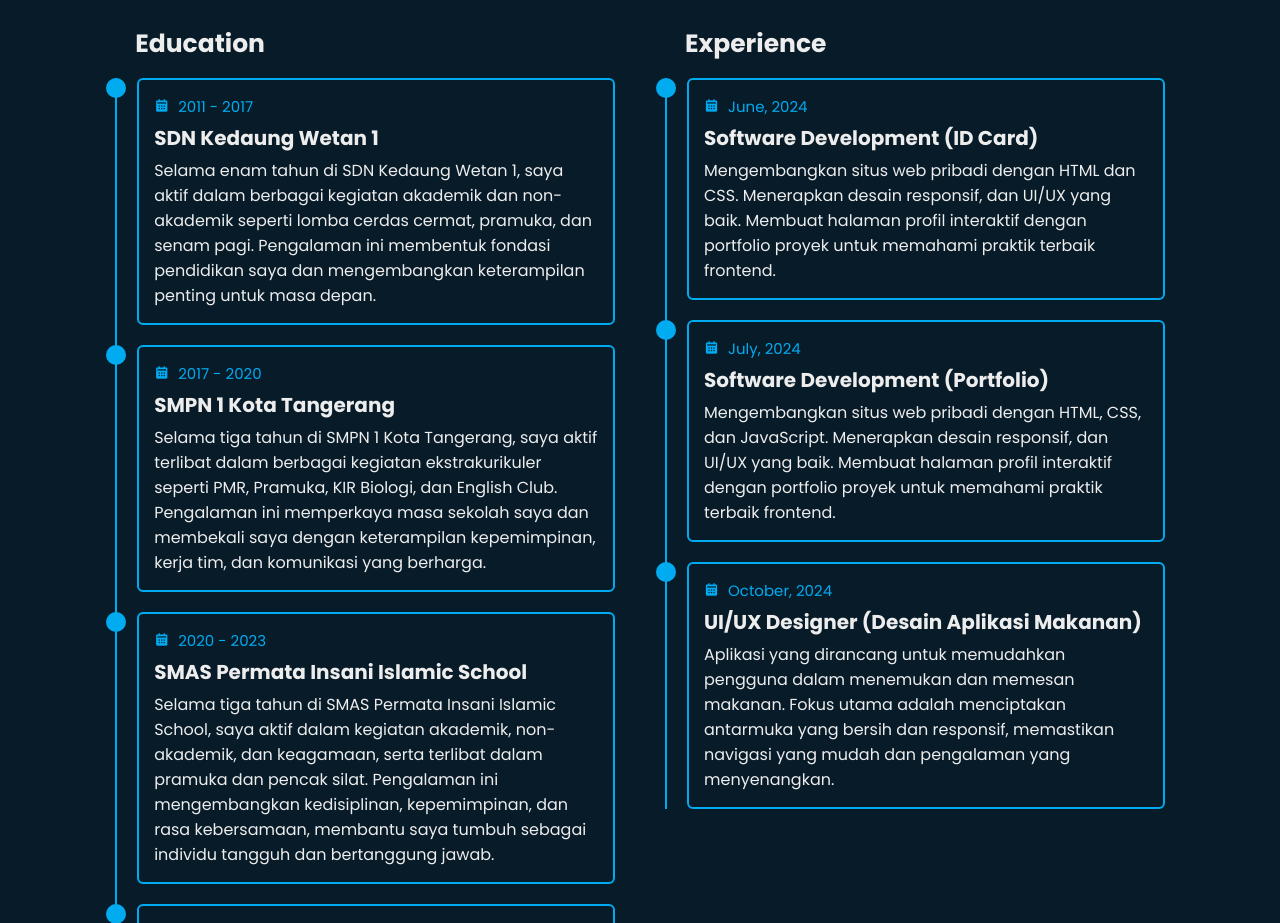
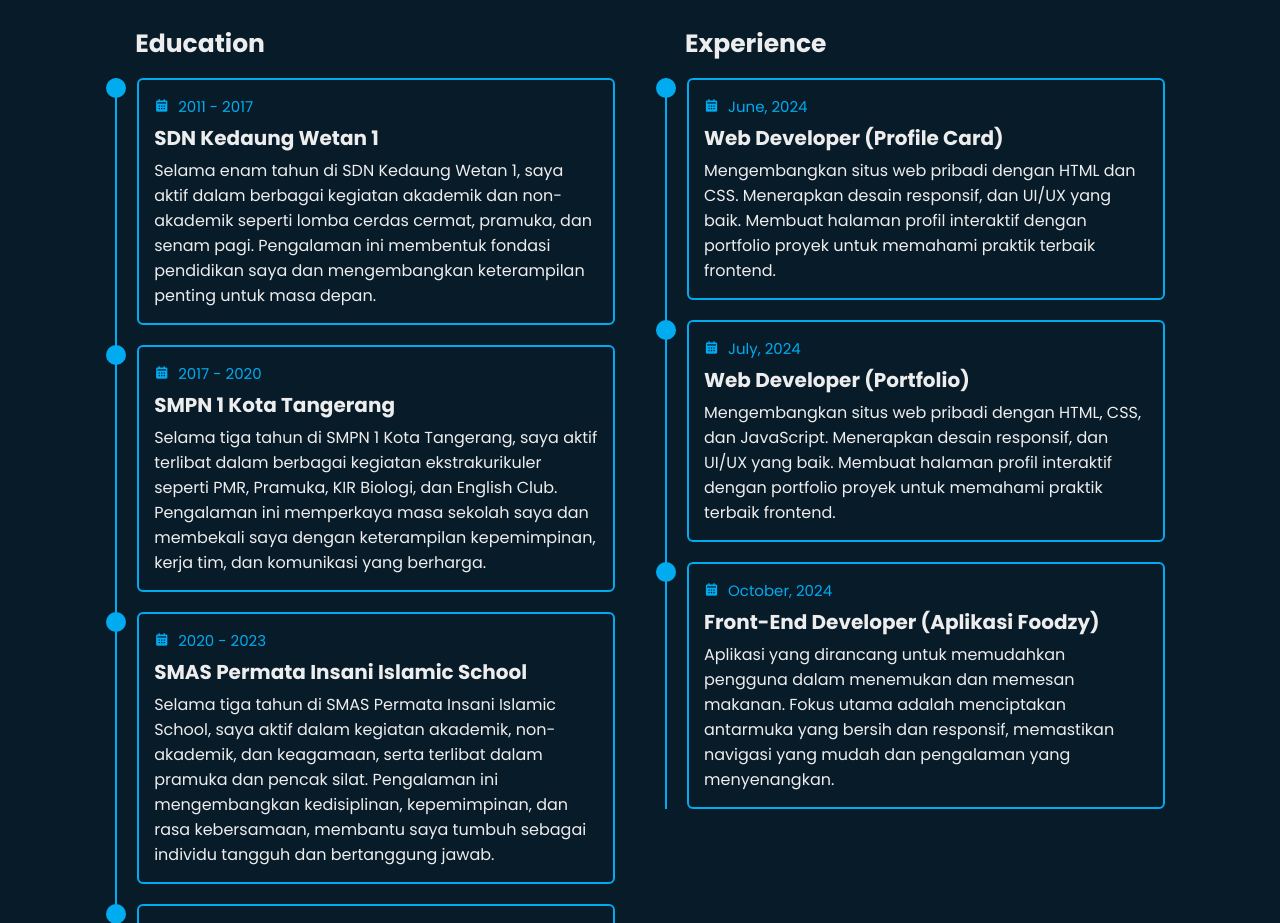
Before and after one commit to Nurfikriihsan/Portfolio_Update, a plain HTML site: page index.html in a window 1280 px wide. Shown: the part 1780-2703 px from the top of the page. Drawn offline with nearby package versions, Linux system fonts and the light colour scheme.

Commit message:
Add files via upload

```diff
--- a/index.html
+++ b/index.html
@@ -132,7 +132,7 @@
                     <div class="education-content">
                         <div class="content">
                             <div class="year"><i class="bx bxs-calendar"></i> June, 2024</div>
-                            <h3>Software Development (ID Card)</h3>
+                            <h3>Web Developer (Profile Card)</h3>
                             <p>Mengembangkan situs web pribadi dengan HTML dan CSS. Menerapkan desain responsif, dan
                                 UI/UX yang baik. Membuat halaman profil interaktif dengan portfolio proyek untuk
                                 memahami praktik terbaik frontend.</p>
@@ -142,7 +142,7 @@
                     <div class="education-content">
                         <div class="content">
                             <div class="year"><i class="bx bxs-calendar"></i> July, 2024</div>
-                            <h3>Software Development (Portfolio)</h3>
+                            <h3>Web Developer (Portfolio)</h3>
                             <p>Mengembangkan situs web pribadi dengan HTML, CSS, dan JavaScript. Menerapkan desain
                                 responsif, dan UI/UX yang baik. Membuat halaman profil interaktif dengan portfolio
                                 proyek untuk memahami praktik terbaik frontend.</p>
@@ -152,7 +152,7 @@
                     <div class="education-content">
                         <div class="content">
                             <div class="year"><i class="bx bxs-calendar"></i> October, 2024</div>
-                            <h3> UI/UX Designer (Desain Aplikasi Makanan)</h3>
+                            <h3>Front-End Developer (Aplikasi Foodzy)</h3>
                             <p>Aplikasi yang dirancang untuk memudahkan pengguna dalam menemukan dan memesan makanan. Fokus utama adalah menciptakan antarmuka yang bersih dan responsif, memastikan navigasi yang mudah dan pengalaman yang menyenangkan.</p>
                         </div>
                     </div>
```
